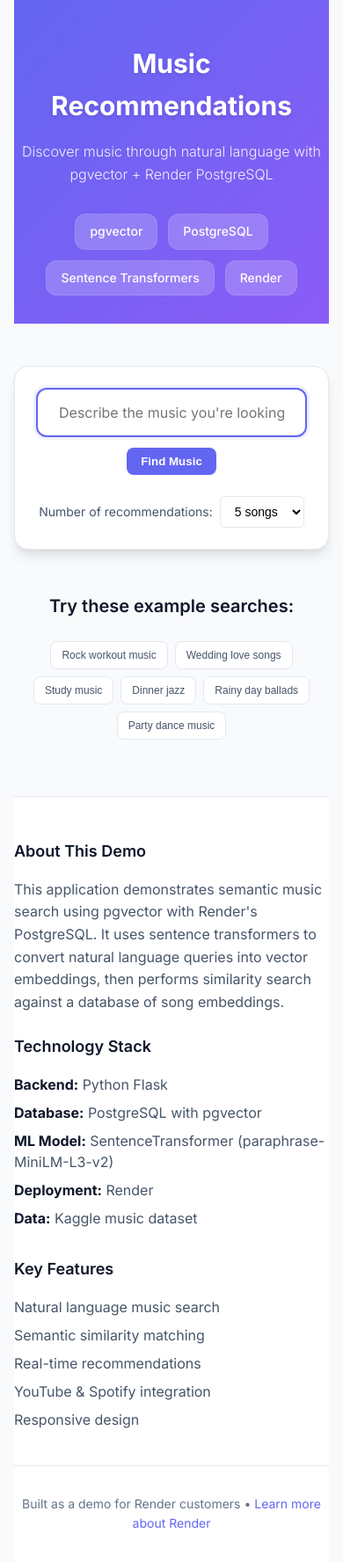
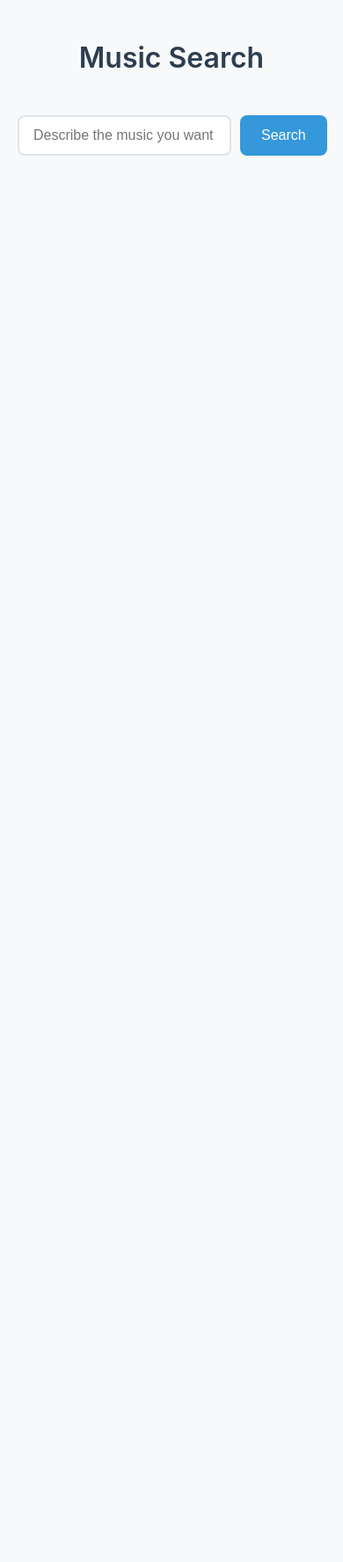
Before and after one commit to ojusave/music_recommendation_pgvector, a Flask app: page / in a window 390 px wide. Shown: the whole page at 88% size. After the commit the page ends 177 px from the top, so only its background shows below. Run offline with Flask 3, Linux system fonts and the light colour scheme; parts of the project's set-up code (start-up, migrations or seed data) failed here and were passed over.

Commit message:
Simplify frontend to lightweight, minimal interface
- Replaced complex multi-file structure with single HTML file
- Embedded minimal CSS and JavaScript (no external files needed)
- Removed tech badges, example buttons, detailed footer
- Clean search input and results display only
- Reduced from 1000+ lines to ~150 lines total
- Faster loading, mobile-friendly, professional appearance

```diff
--- a/templates/index.html
+++ b/templates/index.html
@@ -3,123 +3,243 @@
 <head>
     <meta charset="UTF-8">
     <meta name="viewport" content="width=device-width, initial-scale=1.0">
-    <title>Music Recommendations - Powered by pgvector</title>
-    <link rel="stylesheet" href="{{ url_for('static', filename='css/style.css') }}">
-    <link href="https://fonts.googleapis.com/css2?family=Inter:wght@300;400;500;600;700&display=swap" rel="stylesheet">
+    <title>Music Search</title>
+    <style>
+        * {
+            margin: 0;
+            padding: 0;
+            box-sizing: border-box;
+        }
+
+        body {
+            font-family: -apple-system, BlinkMacSystemFont, 'Segoe UI', Roboto, sans-serif;
+            background: #f8f9fa;
+            color: #333;
+            line-height: 1.6;
+        }
+
+        .container {
+            max-width: 800px;
+            margin: 0 auto;
+            padding: 40px 20px;
+        }
+
+        h1 {
+            text-align: center;
+            margin-bottom: 40px;
+            font-weight: 600;
+            color: #2c3e50;
+        }
+
+        .search-form {
+            display: flex;
+            gap: 10px;
+            margin-bottom: 30px;
+        }
+
+        #searchInput {
+            flex: 1;
+            padding: 12px 16px;
+            border: 2px solid #e1e5e9;
+            border-radius: 8px;
+            font-size: 16px;
+            transition: border-color 0.2s;
+        }
+
+        #searchInput:focus {
+            outline: none;
+            border-color: #3498db;
+        }
+
+        #searchButton {
+            padding: 12px 24px;
+            background: #3498db;
+            color: white;
+            border: none;
+            border-radius: 8px;
+            font-size: 16px;
+            cursor: pointer;
+            transition: background-color 0.2s;
+        }
+
+        #searchButton:hover {
+            background: #2980b9;
+        }
+
+        #searchButton:disabled {
+            background: #bdc3c7;
+            cursor: not-allowed;
+        }
+
+        .loading {
+            text-align: center;
+            padding: 20px;
+            color: #7f8c8d;
+        }
+
+        .error {
+            background: #fee;
+            border: 1px solid #fcc;
+            color: #c33;
+            padding: 15px;
+            border-radius: 8px;
+            margin-bottom: 20px;
+        }
+
+        .results {
+            display: none;
+        }
+
+        .result-item {
+            background: white;
+            border: 1px solid #e1e5e9;
+            border-radius: 8px;
+            padding: 20px;
+            margin-bottom: 15px;
+            box-shadow: 0 1px 3px rgba(0,0,0,0.1);
+        }
+
+        .result-header {
+            display: flex;
+            justify-content: space-between;
+            align-items: flex-start;
+            margin-bottom: 10px;
+        }
+
+        .result-info h3 {
+            margin: 0 0 5px 0;
+            color: #2c3e50;
+        }
+
+        .result-info p {
+            margin: 0;
+            color: #7f8c8d;
+        }
+
+        .result-score {
+            font-weight: 600;
+            color: #27ae60;
+        }
+
+        .result-links {
+            margin-top: 15px;
+        }
+
+        .result-links a {
+            display: inline-block;
+            margin-right: 15px;
+            color: #3498db;
+            text-decoration: none;
+            font-size: 14px;
+        }
+
+        .result-links a:hover {
+            text-decoration: underline;
+        }
+    </style>
 </head>
 <body>
     <div class="container">
-        <!-- Header Section -->
-        <header class="header">
-            <h1 class="title">Music Recommendations</h1>
-            <p class="subtitle">Discover music through natural language with pgvector + Render PostgreSQL</p>
-            <div class="tech-stack">
-                <span class="tech-badge">pgvector</span>
-                <span class="tech-badge">PostgreSQL</span>
-                <span class="tech-badge">Sentence Transformers</span>
-                <span class="tech-badge">Render</span>
-            </div>
-        </header>
+        <h1>Music Search</h1>
 
-        <!-- Search Section -->
-        <section class="search-section">
-            <div class="search-container">
-                <div class="search-input-wrapper">
+        <div class="search-form">
             <input
                 type="text"
                 id="searchInput"
-                        class="search-input"
-                        placeholder="Describe the music you're looking for... (e.g., 'upbeat rock songs for working out')"
+                placeholder="Describe the music you want (e.g., sad ballads for rainy days)"
                 maxlength="200"
             >
-                    <button id="searchButton" class="search-button">
-                        <span class="button-text">Find Music</span>
-                        <span class="loading-spinner" style="display: none;">
-                            <svg width="20" height="20" viewBox="0 0 24 24" fill="none" xmlns="http://www.w3.org/2000/svg">
-                                <path d="M12 2V6M12 18V22M4.93 4.93L7.76 7.76M16.24 16.24L19.07 19.07M2 12H6M18 12H22M4.93 19.07L7.76 16.24M16.24 7.76L19.07 4.93" stroke="currentColor" stroke-width="2" stroke-linecap="round"/>
-                            </svg>
-                        </span>
-                    </button>
+            <button id="searchButton">Search</button>
         </div>
-                <div class="search-options">
-                    <label class="option-label">
-                        Number of recommendations:
-                        <select id="limitSelect" class="limit-select">
-                            <option value="3">3 songs</option>
-                            <option value="5" selected>5 songs</option>
-                            <option value="7">7 songs</option>
-                        </select>
-                    </label>
+
+        <div id="loading" class="loading" style="display: none;">
+            Searching...
+        </div>
+
+        <div id="error" class="error" style="display: none;"></div>
+
+        <div id="results" class="results"></div>
+    </div>
+
+    <script>
+        const searchInput = document.getElementById('searchInput');
+        const searchButton = document.getElementById('searchButton');
+        const loading = document.getElementById('loading');
+        const error = document.getElementById('error');
+        const results = document.getElementById('results');
+
+        searchButton.addEventListener('click', search);
+        searchInput.addEventListener('keypress', (e) => {
+            if (e.key === 'Enter') search();
+        });
+
+        async function search() {
+            const query = searchInput.value.trim();
+            if (!query) return;
+
+            // Reset UI
+            loading.style.display = 'block';
+            error.style.display = 'none';
+            results.style.display = 'none';
+            searchButton.disabled = true;
+
+            try {
+                const response = await fetch('/api/recommend', {
+                    method: 'POST',
+                    headers: { 'Content-Type': 'application/json' },
+                    body: JSON.stringify({ query, limit: 5 })
+                });
+
+                const data = await response.json();
+
+                if (data.success) {
+                    displayResults(data.recommendations);
+                } else {
+                    showError(data.error || 'Search failed');
+                }
+            } catch (err) {
+                showError('Connection error. Please try again.');
+            } finally {
+                loading.style.display = 'none';
+                searchButton.disabled = false;
+            }
+        }
+
+        function displayResults(recommendations) {
+            if (!recommendations.length) {
+                showError('No results found');
+                return;
+            }
+
+            results.innerHTML = recommendations.map(rec => `
+                <div class="result-item">
+                    <div class="result-header">
+                        <div class="result-info">
+                            <h3>${escapeHtml(rec.song_name)}</h3>
+                            <p>by ${escapeHtml(rec.artist)}</p>
+                        </div>
+                        <div class="result-score">${rec.similarity_score}%</div>
+                    </div>
+                    <div class="result-links">
+                        <a href="${rec.youtube_url}" target="_blank">YouTube</a>
+                        <a href="${rec.spotify_url}" target="_blank">Spotify</a>
                     </div>
                 </div>
-        </section>
+            `).join('');
 
-        <!-- Example Queries Section -->
-        <section class="examples-section">
-            <h3 class="examples-title">Try these example searches:</h3>
-            <div class="example-queries">
-                <button class="example-query" data-query="upbeat rock music for working out">Rock workout music</button>
-                <button class="example-query" data-query="romantic love songs for a wedding">Wedding love songs</button>
-                <button class="example-query" data-query="chill electronic music for studying">Study music</button>
-                <button class="example-query" data-query="classic jazz for a dinner party">Dinner jazz</button>
-                <button class="example-query" data-query="sad ballads for rainy days">Rainy day ballads</button>
-                <button class="example-query" data-query="energetic dance music for a party">Party dance music</button>
-            </div>
-        </section>
+            results.style.display = 'block';
+        }
 
-        <!-- Results Section -->
-        <section id="resultsSection" class="results-section" style="display: none;">
-            <h3 class="results-title">Recommendations</h3>
-            <div id="resultsContainer" class="results-container">
-                <!-- Results will be populated by JavaScript -->
-            </div>
-        </section>
+        function showError(message) {
+            error.textContent = message;
+            error.style.display = 'block';
+        }
 
-        <!-- Error Section -->
-        <section id="errorSection" class="error-section" style="display: none;">
-            <div class="error-message">
-                <h3>Oops! Something went wrong</h3>
-                <p id="errorText"></p>
-                <button id="retryButton" class="retry-button">Try Again</button>
-            </div>
-        </section>
-
-        <!-- Footer Section -->
-        <footer class="footer">
-            <div class="footer-content">
-                <div class="footer-section">
-                    <h4>About This Demo</h4>
-                    <p>This application demonstrates semantic music search using pgvector with Render's PostgreSQL.
-                    It uses sentence transformers to convert natural language queries into vector embeddings,
-                    then performs similarity search against a database of song embeddings.</p>
-                </div>
-                <div class="footer-section">
-                    <h4>Technology Stack</h4>
-                    <ul>
-                        <li><strong>Backend:</strong> Python Flask</li>
-                        <li><strong>Database:</strong> PostgreSQL with pgvector</li>
-                        <li><strong>ML Model:</strong> SentenceTransformer (paraphrase-MiniLM-L3-v2)</li>
-                        <li><strong>Deployment:</strong> Render</li>
-                        <li><strong>Data:</strong> Kaggle music dataset</li>
-                    </ul>
-                </div>
-                <div class="footer-section">
-                    <h4>Key Features</h4>
-                    <ul>
-                        <li>Natural language music search</li>
-                        <li>Semantic similarity matching</li>
-                        <li>Real-time recommendations</li>
-                        <li>YouTube & Spotify integration</li>
-                        <li>Responsive design</li>
-                    </ul>
-                </div>
-            </div>
-            <div class="footer-bottom">
-                <p>Built as a demo for Render customers • <a href="https://render.com" target="_blank">Learn more about Render</a></p>
-            </div>
-        </footer>
-    </div>
-
-    <script src="{{ url_for('static', filename='js/app.js') }}"></script>
+        function escapeHtml(text) {
+            const div = document.createElement('div');
+            div.textContent = text;
+            return div.innerHTML;
+        }
+    </script>
 </body>
 </html>
```
Lines whose indentation alone changed are shown as unchanged.
